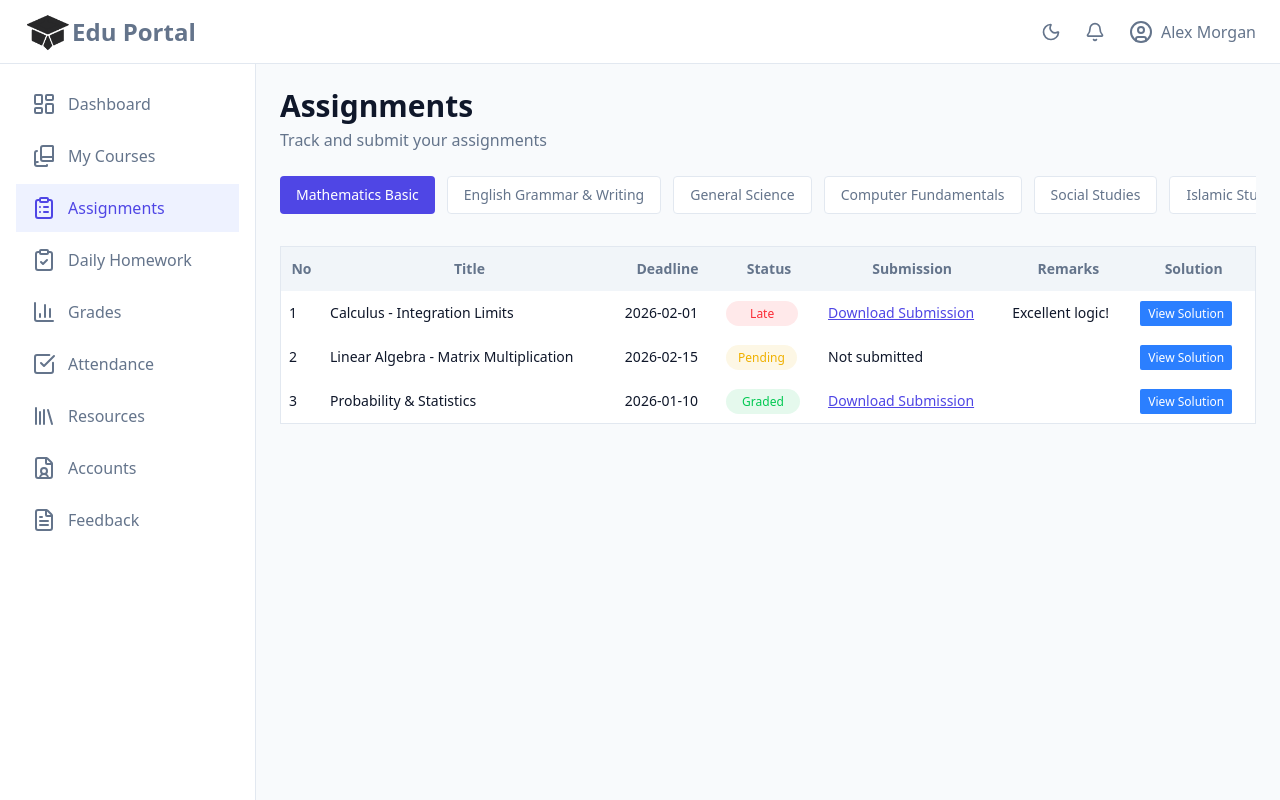
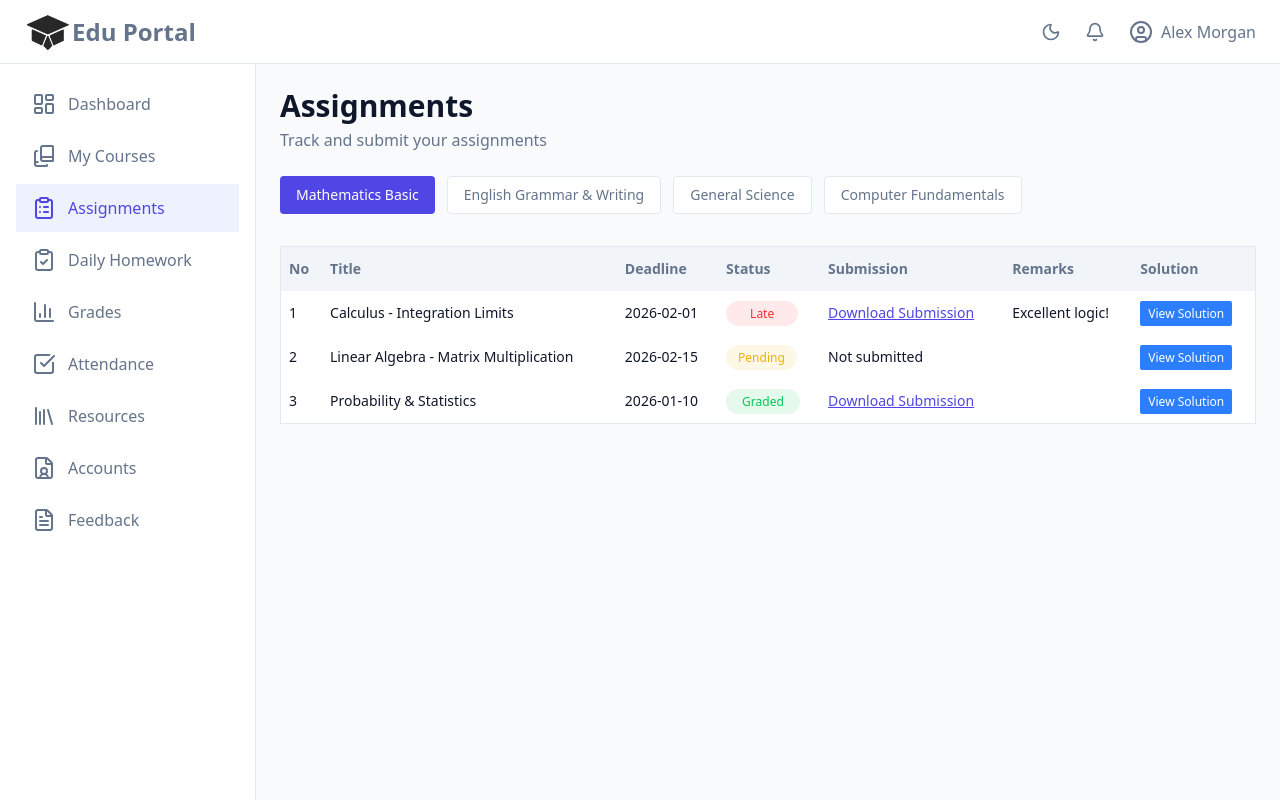
Before and after one commit to AbdulAhadera/Edu-Portal-FrontEnd, a React (Vite) app: page /student/assignments in a window 1280 px wide. Built offline with nearby package versions, Linux system fonts and the light colour scheme.

Commit message:
"All Student Tables Done with"

```diff
--- a/src/components/DataTable.tsx
+++ b/src/components/DataTable.tsx
@@ -5,7 +5,7 @@ function DataTable<T>({
   columns,
   className = "px-2 py-2",
 }: DataTableProps<T>) {
-  if (!rows.length) {
+  if (!rows) {
     return (
       <div className="py-10 text-center text-text-muted">No data available</div>
     );
@@ -26,7 +26,7 @@ function DataTable<T>({
             {resolvedColumns.map((col) => (
               <th
                 key={String(col.key)}
-                className={`${className} text-sm font-semibold text-text-muted`}
+                className={`${className} text-left text-sm font-semibold text-text-muted`}
               >
                {col.header}
               </th>
@@ -41,7 +41,7 @@ function DataTable<T>({
                 return (
                   <td
                     key={colIndex}
-                    className={`${className} text-sm text-text-main ` }
+                    className={`${className} text-sm text-text-main` }
                   >
                     {col.render ? col.render(value, row) : value}
                   </td>
--- a/src/data/mockData.ts
+++ b/src/data/mockData.ts
@@ -79,7 +79,7 @@ export const feesData = {
     amount: 5000,
     dueDate: "2024-01-31",
     status: "unpaid",
-    fine: 0,
+    fine: 2,
   },
   monthlyPaymentHistory: [
     {
@@ -620,58 +620,6 @@ export const courses: CourseCardData[] = [
       },
     ],
   },
-  {
-    id: 105,
-    title: "Social Studies",
-    description: "Learn about history, geography, and civic responsibilities.",
-    instructor: "Ms. Ayesha",
-    duration: "7 weeks",
-    image: "https://images.unsplash.com/photo-1503676260728-1c00da094a0b",
-    barColor: "bg-purple-500",
-    courseMaterial: [
-      {
-        addDate: "2026-01-02",
-        title: "History Overview",
-        url: "https://pdfobject.com/pdf/sample.pdf",
-      },
-      {
-        addDate: "2026-01-04",
-        title: "Geography Basics",
-        url: "https://pdfobject.com/pdf/sample.pdf",
-      },
-      {
-        addDate: "2026-01-06",
-        title: "Civic Responsibilities",
-        url: "https://pdfobject.com/pdf/sample.pdf",
-      },
-    ],
-  },
-  {
-    id: 106,
-    title: "Islamic Studies",
-    description: "Basic teachings, ethics, and history of Islam.",
-    instructor: "Mufti Hassan",
-    duration: "6 weeks",
-    image: "https://images.unsplash.com/photo-1609599006353-e629aaabfeae",
-    barColor: "bg-teal-500",
-    courseMaterial: [
-      {
-        addDate: "2026-01-01",
-        title: "Teachings of Islam",
-        url: "https://pdfobject.com/pdf/sample.pdf",
-      },
-      {
-        addDate: "2026-01-03",
-        title: "Islamic Ethics",
-        url: "https://pdfobject.com/pdf/sample.pdf",
-      },
-      {
-        addDate: "2026-01-05",
-        title: "History of Islam",
-        url: "https://pdfobject.com/pdf/sample.pdf",
-      },
-    ],
-  },
 ];
 
 export const studentDashboardStats: DashboardCard[] = [
@@ -713,7 +661,8 @@ export const announcementsData: Announcement[] = [
   {
     id: 1,
     title: "New Fee Update",
-    message: "Your monthly school fee is due. Please make sure to submit the payment before the due date to avoid any late charges or penalties.",
+    message:
+      "Your monthly school fee is due. Please make sure to submit the payment before the due date to avoid any late charges or penalties.",
     date: new Date(),
     read: false,
     category: "info",
@@ -722,7 +671,8 @@ export const announcementsData: Announcement[] = [
   {
     id: 2,
     title: "School Closed Notice",
-    message: "Please be informed that the school will remain closed on Monday due to a public holiday. Regular classes will resume from Tuesday as per schedule.",
+    message:
+      "Please be informed that the school will remain closed on Monday due to a public holiday. Regular classes will resume from Tuesday as per schedule.",
     date: new Date("2026-02-10"),
     read: true,
     category: "warning",
@@ -731,12 +681,13 @@ export const announcementsData: Announcement[] = [
   {
     id: 3,
     title: "Payment Successful",
-    message: "Your recent fee payment has been successfully processed. Thank you for completing the transaction on time.",
+    message:
+      "Your recent fee payment has been successfully processed. Thank you for completing the transaction on time.",
     date: new Date("2026-02-09"),
     read: false,
     category: "success",
     icon: CheckCircle,
-  }
+  },
 ];
 
 // --- Teacher Data Constant ---
@@ -850,7 +801,12 @@ export const teacherHomework = [
     class: "Mathematics 101",
     dueDate: "2026-01-28",
     // In bacho ne kar liya hai (Done)
-    completedStudents: ["Ayaan Khan", "Zara Ahmed", "Danish Riaz", "Maria Aslam"],
+    completedStudents: [
+      "Ayaan Khan",
+      "Zara Ahmed",
+      "Danish Riaz",
+      "Maria Aslam",
+    ],
     totalStudents: 10,
   },
   {
@@ -866,9 +822,14 @@ export const teacherHomework = [
     title: "Biology Lab: Microscopy",
     class: "Biology Lab",
     dueDate: "2026-02-10",
-    completedStudents: ["Bilal Ahmed", "Ahsan Tariq", "Rahat Khan", "Maha Qureshi"],
+    completedStudents: [
+      "Bilal Ahmed",
+      "Ahsan Tariq",
+      "Rahat Khan",
+      "Maha Qureshi",
+    ],
     totalStudents: 10,
-  }
+  },
 ];
 
 export const studentsData = [
--- /dev/null
+++ b/src/hooks/useAccounts.ts
@@ -0,0 +1,12 @@
+import { feesData } from "../data/mockData";
+import { useLoader } from "./helpers/useLoader";
+
+export const useAccounts = () => {
+   const fetchFees = async () => {
+    // future API: const res = await fetch("/api/fees").then(r => r.json());
+    return feesData; // for now mock
+  };
+
+
+  return useLoader(fetchFees, []);
+};
--- /dev/null
+++ b/src/hooks/useAssignment.ts
@@ -0,0 +1,14 @@
+import { useCallback } from "react";
+import { studentAssignments } from "../data/mockData";
+import { useLoader } from "./helpers/useLoader";
+import type { AssignmentData } from "../types";
+
+export const useAssignments = () => {
+  const fetchAssignments = useCallback(async (): Promise<AssignmentData[]> => {
+    // Future API call example:
+    // const res = await fetch("/api/assignments").then(r => r.json());
+    return studentAssignments; // for now, mock data
+  }, []);
+
+  return useLoader(fetchAssignments, []);
+};
--- a/src/hooks/useAssignmentDataTable.tsx
+++ /dev/null
@@ -1,73 +0,0 @@
-import { useMemo } from "react";
-import type { AssignmentData } from "../types";
-import type { Column } from "../components/baseComponents/BaseType";
-
-export function useAssignmentDataTable({
-  assignments,
-  selectedCourseId,
-}: {
-  assignments: AssignmentData[];
-  selectedCourseId: number;
-})
-{
-  const filteredAssignments = useMemo(
-    () => assignments.filter((a) => a.courseId === selectedCourseId),
-    [assignments, selectedCourseId],
-  );
-
-  const columns: Column<AssignmentData>[] = useMemo(
-    () => [
-      { header: "No", key: "assignNo" },
-      { header: "Title", key: "assignmentTitle" },
-      { header: "Deadline", key: "deadline" },
-      {
-        header: "Status",
-        key: "status",
-        render: (value) => {
-          const color =
-            value === "Graded"
-              ? "bg-green-500/10 text-green-500 px-4"
-              : value === "Submitted"
-                ? "bg-blue-500/10 text-blue-500 px-2"
-                : value === "Late"
-                  ? "bg-red-500/10 text-red-500 px-6"
-                  : "bg-yellow-500/10 text-yellow-500 px-3";
-
-          return (
-            <span className={`py-1 rounded-full text-xs font-medium ${color}`}>
-              {value}
-            </span>
-          );
-        },
-      },
-      {
-        header: "Submission",
-        key: "addedSubmission",
-        render: (_: any, row) =>
-          row.addedSubmission ? (
-            <a href={row.addedSubmission} className="text-primary underline">
-              Download Submission
-            </a>
-          ) : (
-            <span className="text-text-main">Not submitted</span>
-          ),
-      },
-      { header: "Remarks", key: "comments" },
-      {
-        header: "Solution",
-        key: "assignmentSolution",
-        render: (_: any, row) => (
-          <a
-            href={row.assignmentSolution}
-            className="bg-blue-500 text-white px-2 py-1 rounded-xs text-xs"
-          >
-            View Solution
-          </a>
-        ),
-      },
-    ],
-    [],
-  );
-
-  return { filteredAssignments, columns };
-}
--- a/src/pages/studentPages/StudentAccount.tsx
+++ b/src/pages/studentPages/StudentAccount.tsx
@@ -1,69 +1,95 @@
-import React from 'react';
-import { feesData } from '../../data/mockData';
-import { Calendar, Key } from 'lucide-react';
-import DataTable from '../../components/DataTable';
-import BaseHeader from '../../components/BaseHeader';
+import React from "react";
+import { Calendar } from "lucide-react";
+import DataTable from "../../components/DataTable";
+import BaseHeader from "../../components/BaseHeader";
+import { useAccounts } from "../../hooks/useAccounts";
 
 const StudentAccount: React.FC = () => {
-
   // 1: Passing Columns
-    const FeeColumns: Column<typeof feesData.monthlyPaymentHistory[0]>[] = [
+  const FeeColumns = [
     { header: "Month", key: "month" },
     { header: "Date", key: "date" },
-        { header: "Amount", key: "amount", render: (value: any) => `Rs. ${(value as number).toLocaleString()}` },
-        { header: "Transaction ID", key: "transactionId" },
+    {
+      header: "Amount",
+      key: "amount",
+      render: (value: any) => `Rs. ${(value as number).toLocaleString()}`,
+    },
+    {
+      header: "Transaction ID",
+      key: "transactionId",
+      render: (value: any) => (
+        <span
+          className={`inline-flex px-2 py-0.5 rounded-sm text-xs font-mono bg-gray-200 font-medium`}
+        >
+          {(value as string).toUpperCase()}
+        </span>
+      ),
+    },
     {
       header: "Status",
       key: "status",
       render: (value: any) => (
-                <span className={`inline-flex px-2 py-0.5 rounded-full text-xs font-medium ${value === "paid" ? "bg-green-100 text-green-800" : "bg-danger text-white"
-                    }`}>
+        <span
+          className={`inline-flex px-2 py-0.5 rounded-full text-xs font-medium ${
+            value === "paid"
+              ? "bg-green-100 text-green-800"
+              : "bg-danger text-white"
+          }`}
+        >
           {(value as string).toUpperCase()}
         </span>
-            )
+      ),
     },
   ];
 
+  const { data, loading, error } = useAccounts();
+  console.log(data);
 
-    // 2: Pass rows
-    const FeeRows = feesData.monthlyPaymentHistory;
+  const feeRows = data?.monthlyPaymentHistory;
 
   return (
     <div className="bg-page">
-            <BaseHeader
-                heading="Student Account"
-                text="Track your Accounts here"
-            />
+      <BaseHeader heading="Student Account" text="Track your Accounts here" />
 
       <div className="bg-card  mb-6 rounded-sm shadow-md">
         <div className="border-b border-ui-border p-6">
-                    <h3 className="text-xl font-bold text-text-main">Current Month Payment</h3>
+          <h3 className="text-xl font-bold text-text-main">
+            Current Month Payment
+          </h3>
         </div>
-                <div className="p-6">
+        <div className="p-4">
           <div className="bg-primary-muted border border-primary rounded-sm p-4">
             <div className="flex items-center space-x-2 mb-4">
               <Calendar className="h-5 w-5 text-primary" />
-                            <span className="text-sm font-medium text-primary">{feesData.currentMonth}</span>
+              <span className="text-sm font-medium text-primary">
+                {data?.currentMonth}
+              </span>
             </div>
             <div className="space-y-3">
               <div className="flex justify-between">
                 <span className="text-text-muted">Amount Due</span>
-                                <span className="font-bold text-text-main">Rs. {feesData.currentMonthFee.amount.toLocaleString()}</span>
+                <span className="font-bold text-text-main">
+                  Rs. {data?.currentMonthFee.amount.toLocaleString()}
+                </span>
               </div>
               <div className="flex justify-between">
                 <span className="text-text-muted">Due Date</span>
-                                <span className="font-semibold text-text-main">{feesData.currentMonthFee.dueDate}</span>
+                <span className="font-semibold text-text-main">
+                  {data?.currentMonthFee.dueDate}
+                </span>
               </div>
               <div className="flex justify-between">
                 <span className="text-text-muted">Payment Status</span>
                 <span className="inline-flex items-center px-2.5 py-0.5 rounded-full text-xs font-medium bg-primary-muted text-primary">
-                                    {feesData.currentMonthFee.status.toUpperCase()}
+                  {data?.currentMonthFee.status.toUpperCase()}
                 </span>
               </div>
-                            {feesData.currentMonthFee.fine > 0 && (
+              {data?.currentMonthFee.fine > 0 && (
                 <div className="flex justify-between pt-2 border-t border-danger">
                   <span className="text-text-muted">Late Fine</span>
-                                    <span className="font-semibold text-danger">Rs. {feesData.currentMonthFee.fine.toLocaleString()}</span>
+                  <span className="font-semibold text-danger">
+                    Rs. {data?.currentMonthFee.fine.toLocaleString()}
+                  </span>
                 </div>
               )}
             </div>
@@ -76,14 +102,32 @@ const StudentAccount: React.FC = () => {
           <h3 className="text-xl font-bold text-text-main">Payment History</h3>
         </div>
         <div className="overflow-x-auto hide-scrollbar">
+          {loading ? (
+            <div className="p-4 border-2 border-ui-border rounded-sm">
+              <div className="space-y-2 animate-pulse">
+                {Array.from({ length: 3 }).map((_, rowIndex) => (
+                  <div key={rowIndex} className="grid grid-cols-4 gap-4">
+                    {Array.from({ length: 4 }).map((_, colIndex) => (
+                      <div
+                        key={colIndex}
+                        className="h-8 bg-gray-300 rounded"
+                      ></div>
+                    ))}
+                  </div>
+                ))}
+              </div>
+            </div>
+          ) : (
             <DataTable
-                        rows={FeeRows}
+              rows={feeRows}
               columns={FeeColumns}
+              className="px-4 py-3"
             />
+          )}
         </div>
       </div>
     </div>
-    )
-}
+  );
+};
 
 export default StudentAccount;
--- a/src/pages/studentPages/StudentAssignment.tsx
+++ b/src/pages/studentPages/StudentAssignment.tsx
@@ -1,22 +1,80 @@
 import React, { useState } from "react";
 import DataTable from "../../components/DataTable";
-import { useAssignmentDataTable } from "../../hooks/useAssignmentDataTable";
-import { studentAssignments, courses } from "../../data/mockData";
+import { useAssignments } from "../../hooks/useAssignment";
+import { courses } from "../../data/mockData";
 import BaseHeader from "../../components/BaseHeader";
 import Button from "../../components/baseComponents/Button";
+import type { AssignmentData } from "../../types";
 
 const StudentAssignment: React.FC = () => {
   const [selectedCourseId, setSelectedCourseId] = useState(courses[0].id);
 
-  const { filteredAssignments, columns } = useAssignmentDataTable({
-    assignments: studentAssignments,
-    selectedCourseId,
-  });
+  // Loader hook
+  const { data, loading, error } = useAssignments();
+
+  // Filter assignments by selected course
+  const filteredAssignments: AssignmentData[] = data
+    ? data.filter((a) => a.courseId === selectedCourseId)
+    : [];
+
+  // Columns definition (fixed)
+  const columns = [
+    { header: "No", key: "assignNo" },
+    { header: "Title", key: "assignmentTitle" },
+    { header: "Deadline", key: "deadline" },
+    {
+      header: "Status",
+      key: "status",
+      render: (value: string) => {
+        const statusStyles: Record<string, string> = {
+          Graded: "bg-green-500/10 text-green-500 px-4",
+          Submitted: "bg-blue-500/10 text-blue-500 px-2",
+          Late: "bg-red-500/10 text-red-500 px-6",
+          Pending: "bg-yellow-500/10 text-yellow-500 px-3",
+        };
+        const color = statusStyles[value] ?? statusStyles.Pending;
+        return (
+          <span className={`py-1 rounded-full text-xs font-medium ${color}`}>
+            {value}
+          </span>
+        );
+      },
+    },
+    {
+      header: "Submission",
+      key: "addedSubmission",
+      render: (_: any, row: AssignmentData) =>
+        row.addedSubmission ? (
+          <a href={row.addedSubmission} className="text-primary underline">
+            Download Submission
+          </a>
+        ) : (
+          <span className="text-text-main">Not submitted</span>
+        ),
+    },
+    { header: "Remarks", key: "comments" },
+    {
+      header: "Solution",
+      key: "assignmentSolution",
+      render: (_: any, row: AssignmentData) => (
+        <a
+          href={row.assignmentSolution}
+          className="bg-blue-500 text-white px-2 py-1 rounded-xs text-xs"
+        >
+          View Solution
+        </a>
+      ),
+    },
+  ];
 
   return (
     <div>
-      <BaseHeader heading="Assignments" text="Track and submit your assignments" />
+      <BaseHeader
+        heading="Assignments"
+        text="Track and submit your assignments"
+      />
 
+      {/* Course Selector */}
       <div className="mb-6 overflow-x-auto hide-scrollbar">
         <div className="flex gap-3 min-w-max pb-2">
           {courses.map((course) => (
@@ -34,8 +92,32 @@ const StudentAssignment: React.FC = () => {
         </div>
       </div>
 
+      {/* Data Table */}
       <div className="bg-card">
-        <DataTable rows={filteredAssignments} columns={columns} className="px-2 py-3" />
+        {loading && (
+          <div className="p-4 border-2 border-ui-border rounded-sm">
+            <div className="space-y-2 animate-pulse">
+              {Array.from({ length: 3 }).map((_, rowIndex) => (
+                <div key={rowIndex} className="grid grid-cols-4 gap-4">
+                  {Array.from({ length: 4 }).map((_, colIndex) => (
+                    <div
+                      key={colIndex}
+                      className="h-8 bg-gray-300 rounded"
+                    ></div>
+                  ))}
+                </div>
+              ))}
+            </div>
+          </div>
+        )}
+        {error && <div className="p-6 text-center text-red-500">{error}</div>}
+        {!loading && !error && (
+          <DataTable
+            rows={filteredAssignments}
+            columns={columns}
+            className="px-2 py-3"
+          />
+        )}
       </div>
     </div>
   );
```
Also changed, not shown: src/hooks/helpers/useLoader.ts (+6 -3 lines), src/hooks/useAnnouncements.ts (+9 -6 lines), src/hooks/useResources.ts (added, +14 -0 lines), src/pages/studentPages/StudentResource.tsx (+35 -9 lines), src/types/index.ts (+6 -2 lines). Lines whose indentation alone changed are shown as unchanged.
